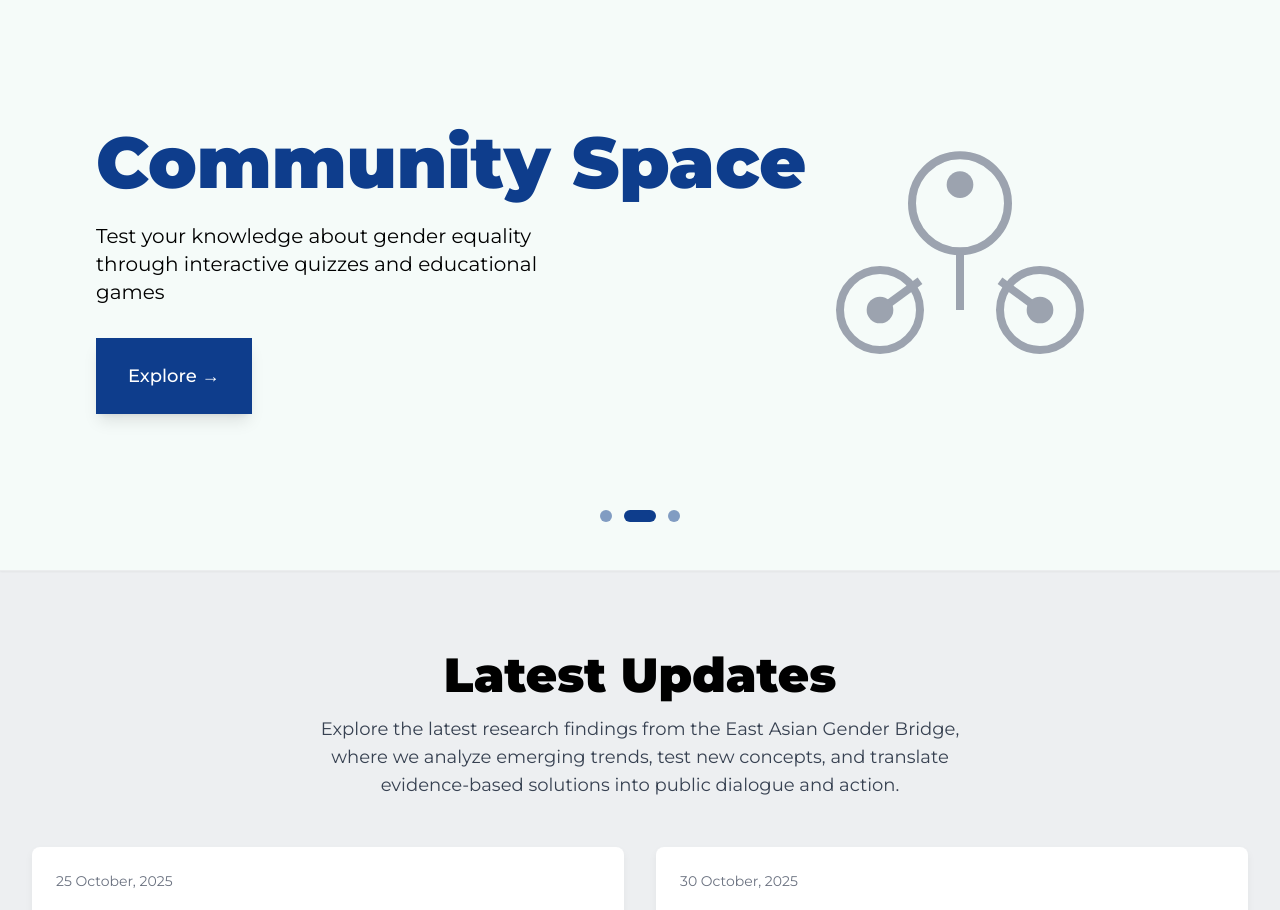
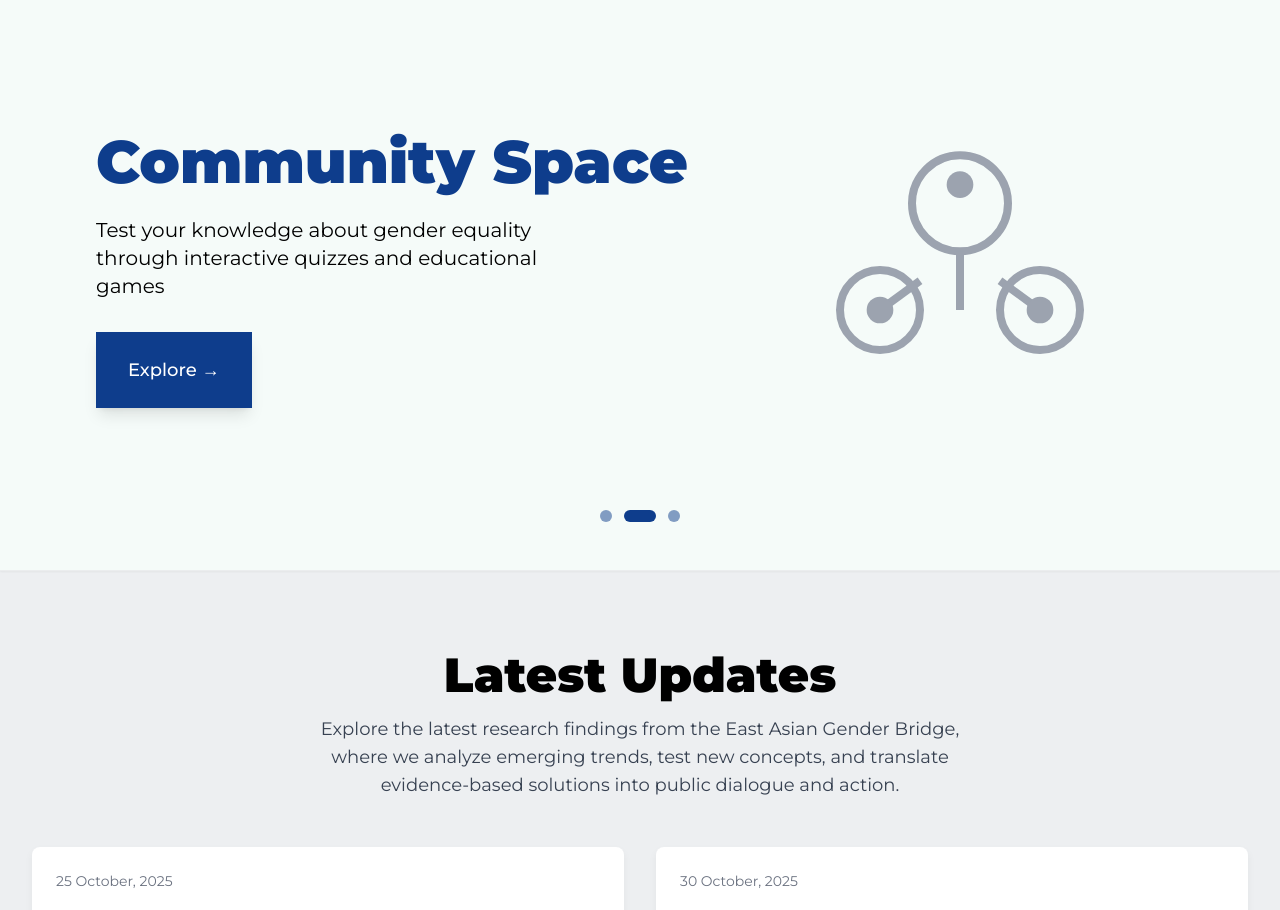
Before and after one commit to Username-19999/gender-bridge-asia, a Next.js app: page / in a window 1280 px wide. Shown: the part 840-1750 px from the top of the page. Built offline with nearby package versions, Linux system fonts and the light colour scheme.

Commit message:
fix: reduce slide title font size to prevent line wrapping

```diff
--- a/src/app/page.tsx
+++ b/src/app/page.tsx
@@ -121,7 +121,7 @@ export default function Home() {
               <div className={`h-full w-full bg-gradient-to-br ${slide.gradient} flex items-center justify-center px-4 sm:px-6 lg:px-8 py-8 md:py-12`}>
                 <div className="max-w-7xl mx-auto w-full grid md:grid-cols-2 gap-6 sm:gap-8 lg:gap-16 items-center">
                   <div className="text-[#0E3D8C] animate-fade-in px-2 sm:px-4 md:px-8 lg:px-16">
-                    <h2 className="text-3xl sm:text-4xl md:text-5xl lg:text-6xl xl:text-7xl font-black mb-3 sm:mb-4 md:mb-6 leading-tight whitespace-nowrap">{slide.title}</h2>
+                    <h2 className="text-3xl sm:text-4xl md:text-4xl lg:text-5xl xl:text-6xl font-black mb-3 sm:mb-4 md:mb-6 leading-tight whitespace-nowrap">{slide.title}</h2>
                     <p className="text-sm sm:text-base md:text-lg lg:text-xl mb-4 sm:mb-6 md:mb-8 leading-relaxed text-[#000]">{slide.description}</p>
                     <Link href={slide.link}>
                       <Button className="bg-[#0E3D8C] text-white hover:bg-[#00A8A8] hover:scale-105 px-4 sm:px-6 md:px-8 py-3 sm:py-4 md:py-6 text-sm sm:text-base md:text-lg font-bold rounded-none shadow-lg transition-all duration-300">
```
